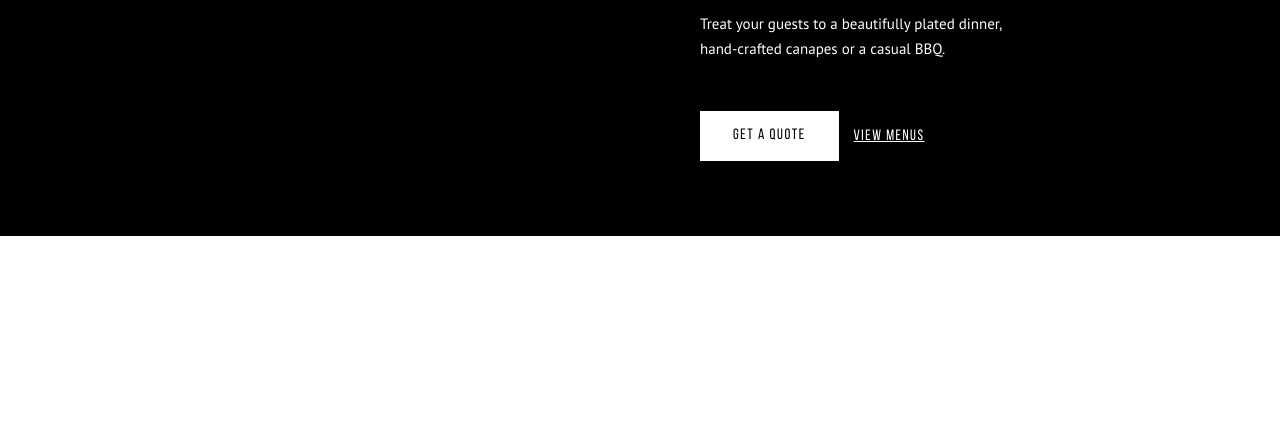
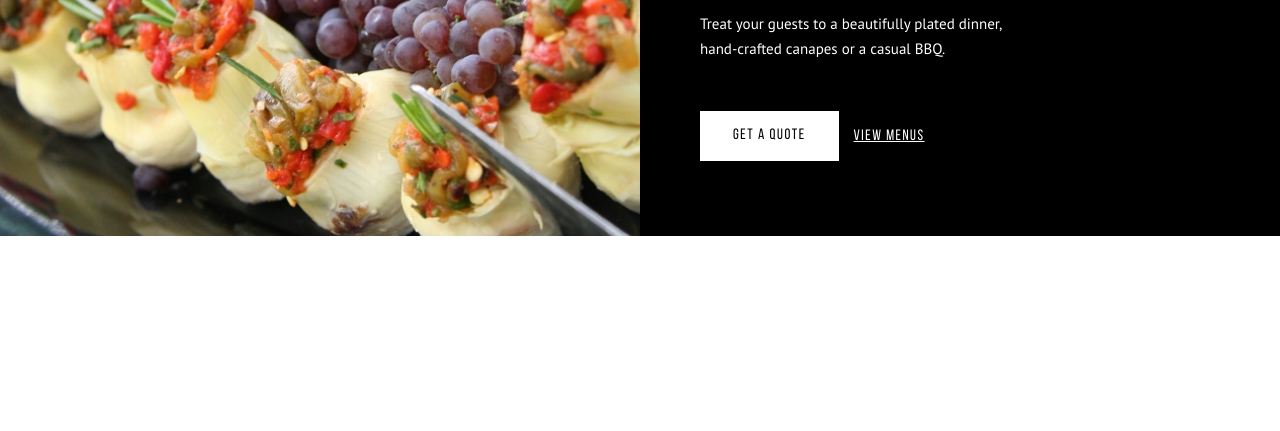
Before and after one commit to Khoroshev-Mikhail/primeOne, a plain HTML site: page index.html in a window 1280 px wide. Shown: the part 369-800 px from the top of the page. Drawn offline with nearby package versions, Linux system fonts and the light colour scheme; some packages are replaced by stand-ins of ours; a script that the page names is missing.

Commit message:
bg private block

```diff
--- a/css/style.scss
+++ b/css/style.scss
@@ -342,7 +342,7 @@ h1,h2,h3,h4,h5,h6{font-weight: inherit;font-size: inherit;}
     &__image {
         width: 100%;
         height: 100%;
-        background-image: url('img/private/01.jpg');
+        background-image: url('../img/private/01.jpg');
         background-size: cover;
         background-position: center;
         background-repeat: no-repeat;
```
Also changed, not shown: css/style.css, 1 other file.
